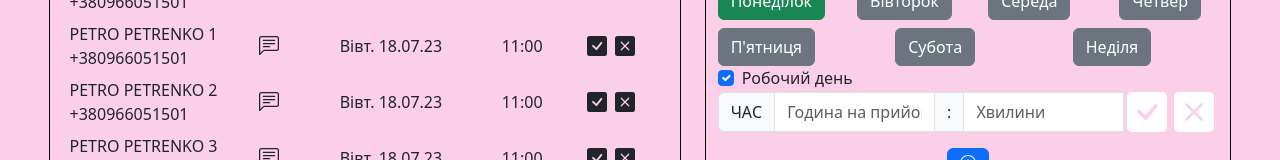
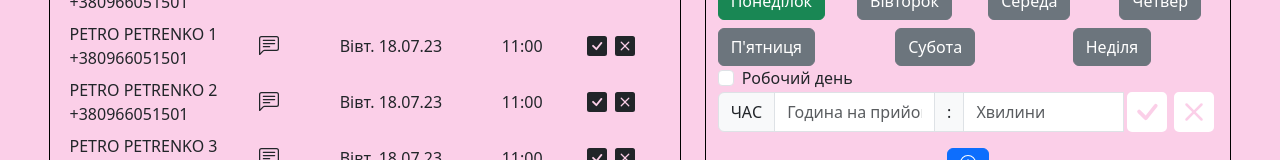
Before and after one commit to VladGrushevoi/learning-typescript, a React (Vite) app in the folder e-journal/: page /administrator/2222 in a window 1280 px wide. Shown: the part 227-387 px from the top of the page. Built offline with nearby package versions, Linux system fonts and the light colour scheme.

Commit message:
fix key warning

```diff
--- a/e-journal/src/components/ConfiguratorWorkDays/AddWorkHourForm.tsx
+++ b/e-journal/src/components/ConfiguratorWorkDays/AddWorkHourForm.tsx
@@ -2,6 +2,7 @@ import { Button, Col, Form, InputGroup } from "react-bootstrap"
 import { CheckSquareFill, PlusCircle, XSquareFill } from "react-bootstrap-icons"
 import { WorkHour } from "../../types/work-hour"
 import { useInput } from "../../hooks/useInput"
+import { useCheckbox } from "../../hooks/useCheckbox"
 
 interface AddWorkHourFormProps {
     addNewHour: (index: number, newHourData: WorkHour) => void,
@@ -12,6 +13,7 @@ export const AddWorkHourForm = ({ addNewHour, dayIndex }: AddWorkHourFormProps)
 
     const timeInput = useInput("", "time");
     const minutesInput = useInput("", "minutes");
+    const isWorkDay = useCheckbox(false, "isWorkDayChkBx");
 
     const handleSubmit = (e: React.FormEvent) => {
         e.preventDefault();
@@ -26,7 +28,7 @@ export const AddWorkHourForm = ({ addNewHour, dayIndex }: AddWorkHourFormProps)
     return (
         <>
             <Form className="justify-center items-center" onSubmit={handleSubmit}>
-                <Form.Check label="Робочий день" checked />
+                <Form.Check label="Робочий день" {...isWorkDay} />
                 <InputGroup className="mb-3">
                     <InputGroup.Text id="basic-addon1">ЧАС</InputGroup.Text>
                     <Form.Control
--- a/e-journal/src/components/ConfiguratorWorkDays/ConfiguratorWorkDays.tsx
+++ b/e-journal/src/components/ConfiguratorWorkDays/ConfiguratorWorkDays.tsx
@@ -24,9 +24,8 @@ export const ConfiGuratorWorkDays = ({ }: ConfiGuratorWorkDaysProps) => {
                 {
                     days.map((day, index) => {
                         return (
-                            <Col>
+                            <Col key={index+day}>
                                 <Button
-                                    key={index+day}
                                     onClick={() => handleChooseDay(index)}
                                     className=""
                                     variant={chooseDayIndex !== index ? 'secondary' : 'success'}
--- a/e-journal/src/components/ConfiguratorWorkDays/ListWorkHour.tsx
+++ b/e-journal/src/components/ConfiguratorWorkDays/ListWorkHour.tsx
@@ -14,7 +14,6 @@ export const ListWorkHour = ({ workHours }: ListWorkHourProps) => {
             {
                 workHours && workHours.map((item, index) => {
                     return (
-                        <>
                             <Row key={item.id} className="text-center my-2 justify-center items-center">
                                 <Col xs={1} sm={1} md={1}>
                                     {index + 1}
@@ -27,7 +26,6 @@ export const ListWorkHour = ({ workHours }: ListWorkHourProps) => {
                                     <Trash3Fill size={18} className="hover:fill-gray-400 cursor-pointer"/>
                                 </Col>
                             </Row>
-                        </>
                     )
                 })
             }
--- a/e-journal/src/components/bottons/DateButton.tsx
+++ b/e-journal/src/components/bottons/DateButton.tsx
@@ -13,14 +13,12 @@ export const DateButton = ({ days }: DateButtonProps) => {
             {
                 days.map(item => {
                     return (
-                        <>
                             <Nav.Item key={Math.random()} className="hover:bg-slate-300">
                                 <Nav.Link
                                 eventKey={item.day}
                                 disabled={item.times.length === 0 ? true : false}
                                 >{item.day}</Nav.Link>
                             </Nav.Item>
-                        </>
                     )
                 })
             }
--- a/e-journal/src/components/dayInfoTable/DayInfoTable.tsx
+++ b/e-journal/src/components/dayInfoTable/DayInfoTable.tsx
@@ -24,7 +24,6 @@ export const DayInfoTable = ({ data }: DayInfoTableProps) => {
                 data.map(item => {
 
                     return (
-                        <>
                             <Tab.Pane eventKey={item.day} key={Math.random()} className="gap-4 tracking-widest">
                                 <Row key={Math.random()} className="gap-2 m-auto justify-center">
                                     <Row className="border-b-2 border-blue-300">
@@ -35,7 +34,6 @@ export const DayInfoTable = ({ data }: DayInfoTableProps) => {
                                 {
                                     item.times.map(item => {
                                         return (
-                                            <>
                                                 <Row key={Math.random()} className={`${typeTimeColor(item)} rounded-md items-center py-2`}>
                                                     <Col xs={2} sm={2} md={2} className="m-auto">{item.time}</Col>
                                                     <Col className="m-auto">{item.status}</Col>
@@ -58,13 +56,11 @@ export const DayInfoTable = ({ data }: DayInfoTableProps) => {
                                                         </Button>
                                                     </Col>
                                                 </Row>
-                                            </>
                                         )
                                     })
                                 }
                                 </Row>
                             </Tab.Pane>
-                        </>
                     )
                 })
             }
--- a/e-journal/src/components/record/ActiveRecordTable.tsx
+++ b/e-journal/src/components/record/ActiveRecordTable.tsx
@@ -25,8 +25,7 @@ export const ActiveRecordsTable = () => {
             {
                 Array.from({ length: 5 }).map((_, index) => {
                     return (
-                        <>
-                            <Row className="my-2 text-center justify-center items-center">
+                            <Row key={index+index*2} className="my-2 text-center justify-center items-center">
                                 <Col xs={2} sm={2} md={5}>
                                     <Col md={10} className="md:inline-block hidden">
                                         <Row md={8} className="justify-center items-center">
@@ -60,7 +59,6 @@ export const ActiveRecordsTable = () => {
                                     <XSquareFill size={20} className="hover:fill-red-400" />
                                 </Col>
                             </Row>
-                        </>
                     )
                 })
             }
--- a/e-journal/src/components/record/RecordTable.tsx
+++ b/e-journal/src/components/record/RecordTable.tsx
@@ -67,7 +67,6 @@ export const Recordtable = ({ records }: RecordTableProps) => {
                     records && records.slice(offSet * row, (offSet * row) + row).map((item, index) => {
 
                         return (
-                            <>
                                 <Row key={Math.random()} className={`text-center
                                                 py-1
                                                 tracking-widest
@@ -89,7 +88,6 @@ export const Recordtable = ({ records }: RecordTableProps) => {
                                         </span>
                                     </Col>
                                 </Row>
-                            </>
                         )
                     })
                 }
--- a/e-journal/src/components/record/TablePagination.tsx
+++ b/e-journal/src/components/record/TablePagination.tsx
@@ -15,7 +15,6 @@ export const TablePagination = ({ amountPage, setOffset, activePage }: TablePagi
                         {
                             Array.from({ length: amountPage }).map((_, index) => {
                                 return (
-                                    <>
                                         <Pagination.Item
                                             key={Math.random()}
                                             active={ index === activePage }
@@ -23,7 +22,6 @@ export const TablePagination = ({ amountPage, setOffset, activePage }: TablePagi
                                         >
                                             {index + 1}
                                         </Pagination.Item>
-                                    </>
                                 )
                             })
                         }
--- /dev/null
+++ b/e-journal/src/hooks/useCheckbox.tsx
@@ -0,0 +1,11 @@
+import { useState } from "react"
+
+export const useCheckbox = (initValue: boolean, name: string) => {
+    const [isChecked, setChecked] = useState(initValue);
+
+    return {
+        checked: isChecked,
+        name: name,
+        onChange: (e : React.ChangeEvent<HTMLInputElement>) => setChecked(e.currentTarget.checked)
+    }
+}
```
